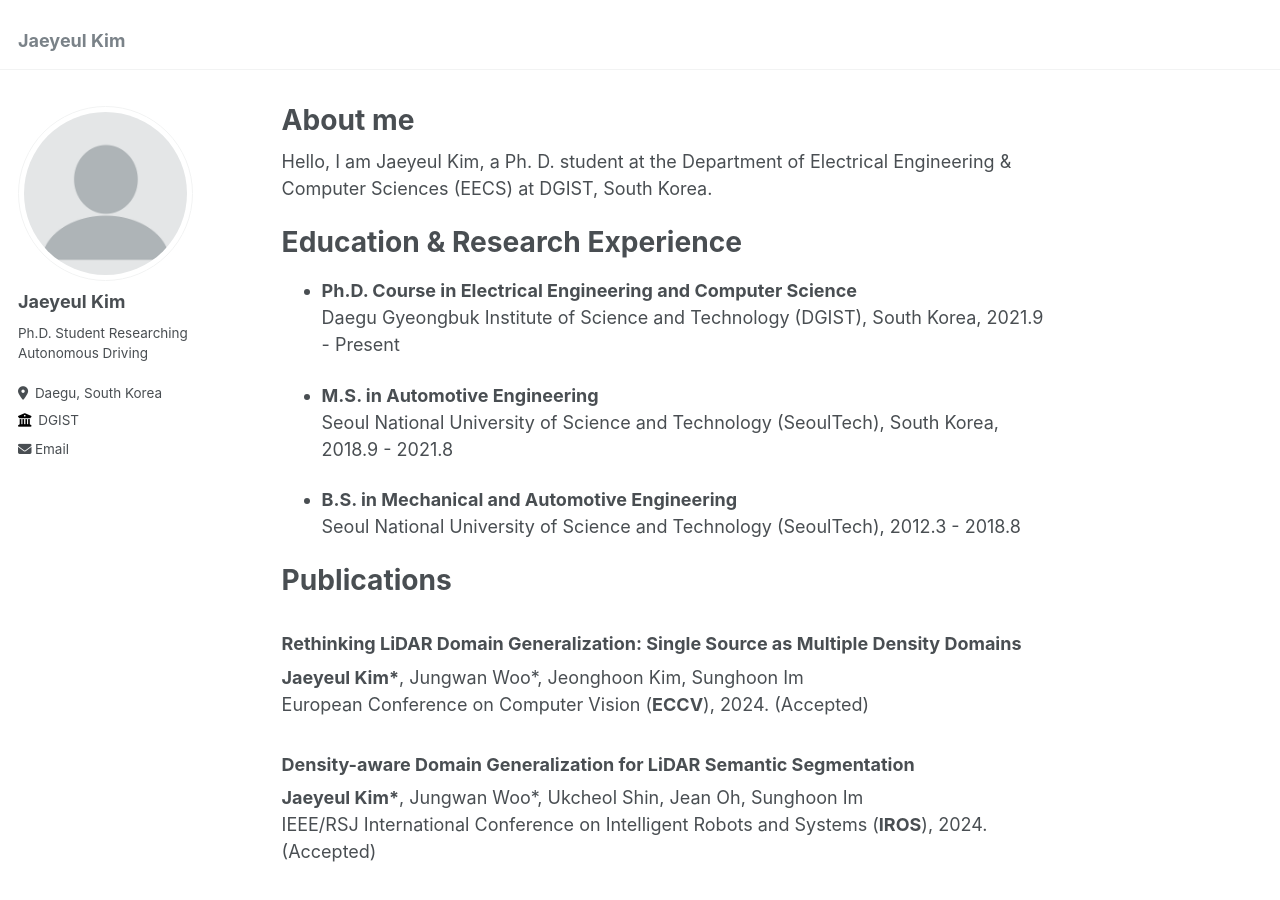
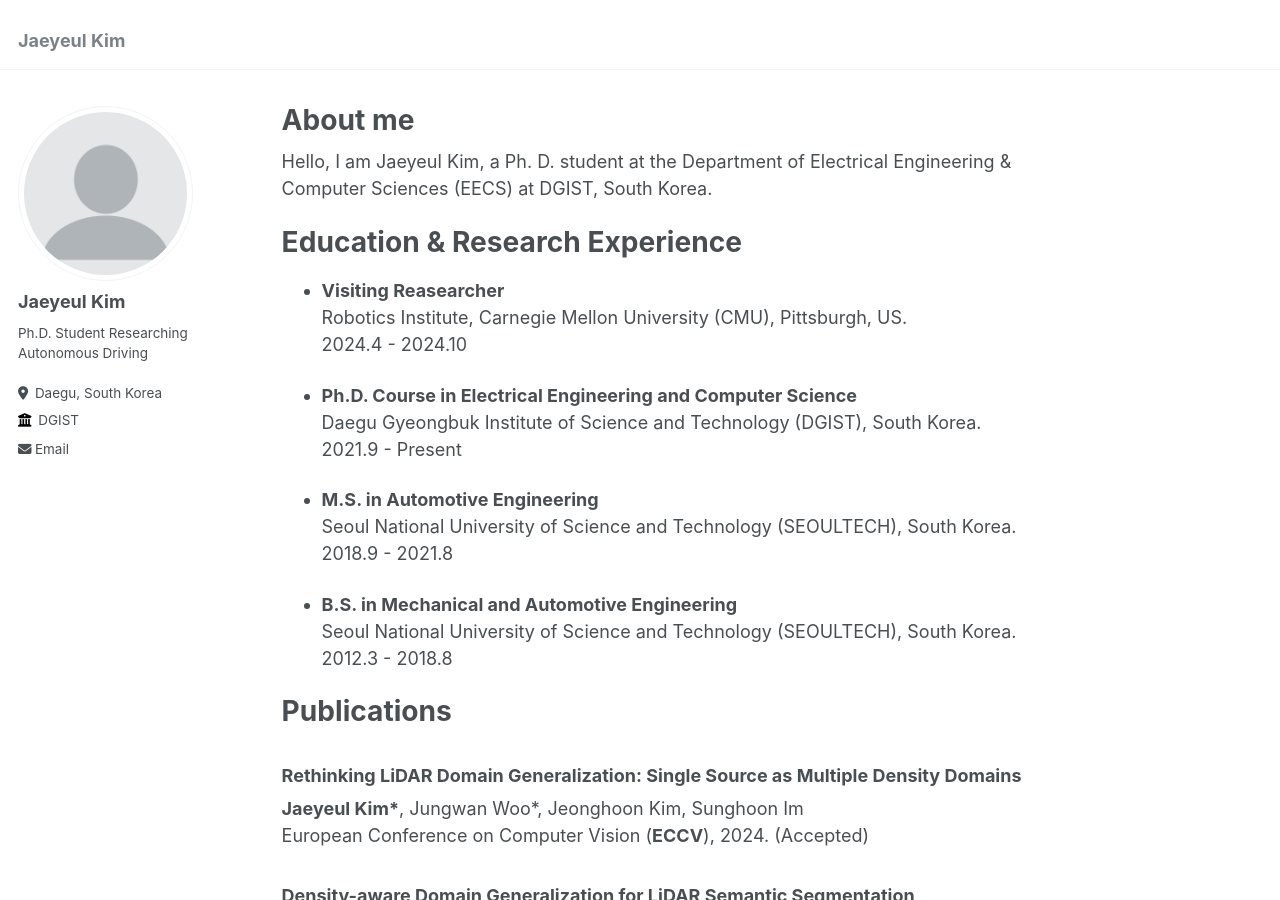
Before and after one commit to jykim94/jykim94.github.io, a Jekyll site: the page built from _pages/about.md, in a window 1280 px wide and 900 px high. Built offline with Jekyll 4.4.1, drawn with Linux system fonts in a browser that asks for light colours; some of the changed text lies outside the part shown.

Commit message:
Updated specific content

```diff
--- a/_pages/about.md
+++ b/_pages/about.md
@@ -12,14 +12,21 @@ Hello, I am Jaeyeul Kim, a Ph. D. student at the Department of Electrical Engine
 
 Education & Research Experience
 ======
+- **Visiting Reasearcher**<br>
+Robotics Institute, Carnegie Mellon University (CMU), Pittsburgh, US.<br>
+2024.4 - 2024.10
+
 - **Ph.D. Course in Electrical Engineering and Computer Science**<br>
-Daegu Gyeongbuk Institute of Science and Technology (DGIST), South Korea, 2021.9 - Present
+Daegu Gyeongbuk Institute of Science and Technology (DGIST), South Korea.<br>
+2021.9 - Present
 
 - **M.S. in Automotive Engineering**<br>
-Seoul National University of Science and Technology (SeoulTech), South Korea, 2018.9 - 2021.8
+Seoul National University of Science and Technology (SEOULTECH), South Korea.<br>
+2018.9 - 2021.8
 
 - **B.S. in Mechanical and Automotive Engineering**<br>
-Seoul National University of Science and Technology (SeoulTech), 2012.3 - 2018.8
+Seoul National University of Science and Technology (SEOULTECH), South Korea.<br>
+2012.3 - 2018.8
 
 
 Publications
@@ -76,6 +83,7 @@ International Conference on Control, Automation and Systems (**ICCAS**), 2018.
 Scholarships & Awards
 ======
 - Winner, Argoverse LiDAR Scene Flow Challenge at CVPR workshops on Autonomous Driving, 2024.
+- DGIST Post-Graduate Research Abroad Award, 2024.
 - 1st place on the Autonomous Driving A.I challenge, organized by Ministry of Land,Infrastructure and Transport, 2023.
 - Honorable Mention, Argoverse End-to-End Forecasting Challenge at CVPR workshops on Autonomous Driving, 2023.
 - Asian Federation of Computer Vision (AFCV) Best Robot Vision Paper Award, KRoC 2023.
```
